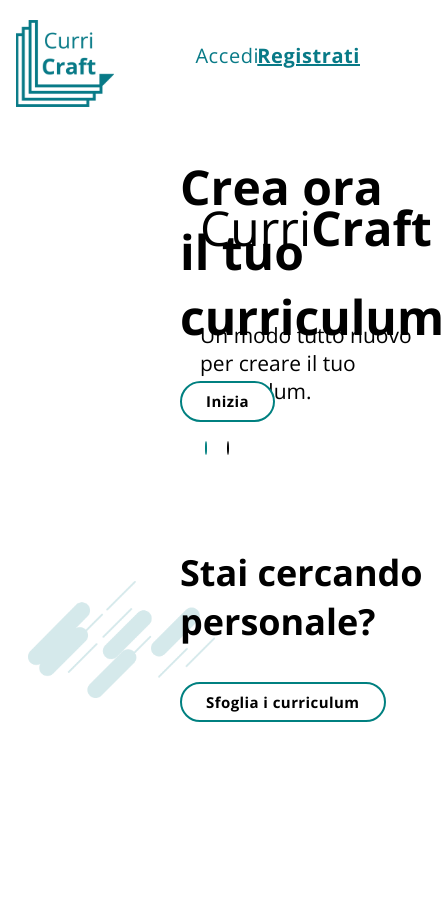
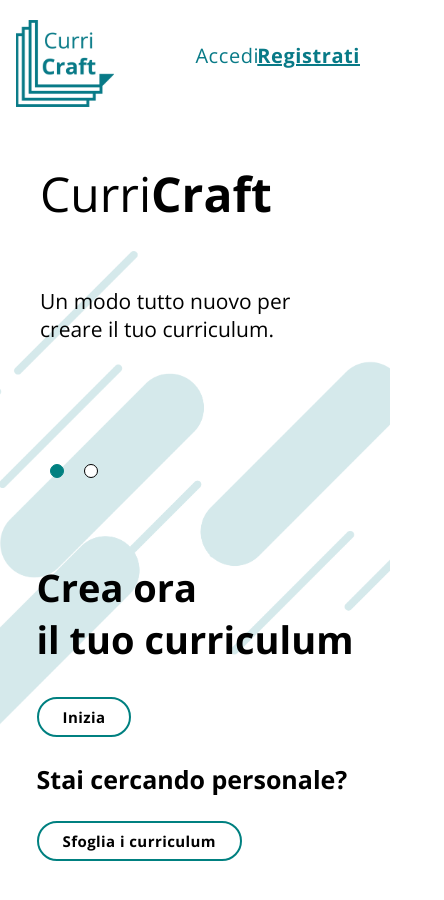
Before and after one commit to GeoAlva/webdesign6, a React (Create React App) app: page / in a window 390 px wide. Shown: the top 900 px of the page, 444 px wide, since content can reach past the window. Before the commit the page ends 844 px from the top, so only its background shows below. Built offline with nearby package versions, Linux system fonts and the light colour scheme.

Commit message:
Iniziati i css per la versione mobile

```diff
--- a/src/App.css
+++ b/src/App.css
@@ -4,6 +4,7 @@
     justify-content: left;
     height: 100%;
 }
+
 .left {
     width: 60vw;
     left: 0;
@@ -15,3 +16,40 @@
     width: 40vw;
     height: 100%;
 }
+
+.web {
+    display: block;
+}
+.mobile {
+    display: none;
+}
+
+@media (max-width: 600px) {
+    .home {
+        flex-direction: column;
+        background-position: 80%;
+        background-size: 200%;
+        background-repeat: no-repeat;
+        background-image: url("../public/images/Sfondo.png");
+        height: max-content;
+    }
+
+    .web {
+        display: none;
+    }
+
+    .mobile {
+        display: block;
+    }
+
+    .left {
+        width: 100%;
+        height: 400px;
+    }
+
+    .right {
+        margin-left: 0;
+        width: 100%;
+        height: max-content;
+    }
+}
--- a/src/components/header/header.css
+++ b/src/components/header/header.css
@@ -1,3 +1,9 @@
 .logo {
     padding-top: 20px;
 }
+
+@media (max-width: 600px) {
+    .header {
+        background-color: #ffffff;
+    }
+}
--- a/src/components/header/header.jsx
+++ b/src/components/header/header.jsx
@@ -150,8 +150,8 @@ function AppHeader() {
 
         return (
         <ThemeProvider theme={theme}>
-            <AppBar color="transparent" elevation={0} >
-                <Toolbar >
+            <AppBar color="transparent" elevation={0}  >
+                <Toolbar className='header'>
                     <a href="/" class="logo"><img src={Curricraft} alt="Curricraft logo" style={{width:"98px", height:"87px"}} /></a>
                     <div style={{ width: "100%" }}></div>
 
--- a/src/pages/home/home.css
+++ b/src/pages/home/home.css
@@ -10,7 +10,7 @@
 }
 
 .carousel {
-    height: 28vh;
+    height: 300px;
     display: flex;
     margin-top: 16vh;
     flex-direction: column;
@@ -66,7 +66,7 @@ h2 {
     display: flex;
     justify-content: flex-start;
     align-items: center;
-    margin-top: 70px;
+
     margin-left: 195px;
 }
 
@@ -95,3 +95,39 @@ h2 {
     align-items: center;
     justify-content: center;
 }
+
+@media (max-width: 600px) {
+    .carousel-container {
+        background-image: none;
+        width: 100%;
+        height: max-content;
+    }
+    .carousel {
+        width: fit-content;
+        height: max-content;
+        margin-left: 20px;
+        margin-top: 12vh;
+    }
+
+    h2 {
+        font-size: 38px;
+    }
+
+    h1 {
+        font-size: 38px;
+    }
+
+    .home h3 {
+        font-size: 25px;
+    }
+
+    .dots {
+        z-index: 1;
+        margin-top: 80px;
+        margin-left: 40px;
+    }
+
+    .buttons-container {
+        height: 70vh;
+    }
+}
--- a/src/pages/home/home.js
+++ b/src/pages/home/home.js
@@ -41,11 +41,11 @@ export default function Home() {
                             <div className="carousel">
                                 <div className={`slide ${currentSlide === 1 ? "active" : ""}`}>
                                     <div class="name"> <h2 class="curri">Curri</h2><h2 class="craft">Craft</h2></div>
-                                    <p>Un modo tutto nuovo per creare il tuo curriculum.<br /><br /><br /></p>
+                                    <p>Un modo tutto nuovo per <br className='mobile' /> creare il tuo curriculum.< br className='web' />< br className='web' />< br className='web' /></p>
                                 </div>
                                 <div className={`slide ${currentSlide === 2 ? "active" : ""}`}>
                                     <h2>Come funziona</h2>
-                                    <p>Ti guideremo passo passo nella creazione del tuo curriculum.<br /><br /> Domande semplici e mirate: pochi step e il gioco è fatto.<br /><br />
+                                    <p>Ti guideremo passo passo<br className='mobile' /> nella creazione del tuo curriculum.< br />< br /> Domande semplici e mirate:<br className='mobile' /> pochi step e il gioco è fatto.< br className='web' />< br className='web' />
                                     </p>
                                 </div>
 
@@ -65,7 +65,7 @@ export default function Home() {
                     <div className='right'>
                         <div className='buttons-container'>
                             <div>
-                                <h1>Crea ora <br /> il tuo curriculum</h1>
+                                <h2>Crea ora < br /> il tuo curriculum</h2>
                                 <Button variant="outlined"
                                     href={href}
                                     sx={{
@@ -84,7 +84,7 @@ export default function Home() {
                                         },
                                     }}
                                 >Inizia</Button>
-                                <br /><br /><br /><br /><br /><br />
+                                < br className='web' />< br className='web' />< br className='web' />< br className='web' />< br className='web' />< br className='web' />
                                 <h3>Stai cercando personale?</h3>
                                 <Button variant="outlined"
                                     href="/search"
--- a/src/pages/login/login.js
+++ b/src/pages/login/login.js
@@ -37,8 +37,8 @@ export default function Login() {
     <div className="login">
       <div className="left-slogan">
         <h1 className="slogan">Ciao</h1>
-        <br />
-        <p className="text_fg">Inizia subito a costruire il tuo curriculum<br />e trova il lavoro che hai sempre sognato.</p>
+        <  br className='web' />
+        <p className="text_fg">Inizia subito a costruire il tuo curriculum<br className='web' />e trova il lavoro che hai sempre sognato.</p>
       </div>
       <div className="right-form">
         <form onSubmit={handleSubmit} method="post" className="form">
@@ -68,7 +68,7 @@ export default function Login() {
           <input type="submit" id="submit" name="submit" value="Accedi" className="btn" />
           <p className="account">Non hai un account?</p>
           <a href="/signup">Registrati</a>
-          <br />
+          <  br className='web' />
         </form>
 
         <div className="bg"></div>
--- a/src/pages/profile/profile.jsx
+++ b/src/pages/profile/profile.jsx
@@ -193,7 +193,7 @@ export default function Profile(){
                     }}
                     >Sfoglia i Curriculum</Button>
 
-                    <br /><br />
+                    < br className='web'/>< br className='web'/>
                     <span><p className='settings'> Dati di Accesso
                     <Button onClick={showForm}
                     variant='text' sx={{
@@ -205,7 +205,7 @@ export default function Profile(){
                      </span>
 
 
-                    <br />
+                    < br className='web'/>
 
                     <div className='infoGrid'>
                         <div className='mail'>Email</div>
--- a/src/pages/signup/signup.js
+++ b/src/pages/signup/signup.js
@@ -51,8 +51,8 @@ export default function Signin() {
     <div className="login">
       <div className="left-slogan">
         <h1 className="slogan">Ciao</h1>
-        <br />
-        <p className="text_fg">Inizia subito a costruire il tuo curriculum<br />e trova il lavoro che hai sempre sognato.</p>
+        < br className='web' />
+        <p className="text_fg">Inizia subito a costruire il tuo curriculum< br className='web' />e trova il lavoro che hai sempre sognato.</p>
       </div>
       <div className="right-form">
         <form onSubmit={handleSubmit} method="post" className="form">
@@ -94,7 +94,7 @@ export default function Signin() {
           <input type="submit" id="submit" name="submit" value="Registrati" className="btn" />
           <p className="account">Hai già un account?</p>
           <a href="/login">Accedi</a>
-          <br />
+          < br className='web' />
         </form>
 
         <div className="bg"></div>
```
Also changed, not shown: src/pages/search/search.js (+43 -43 lines).
